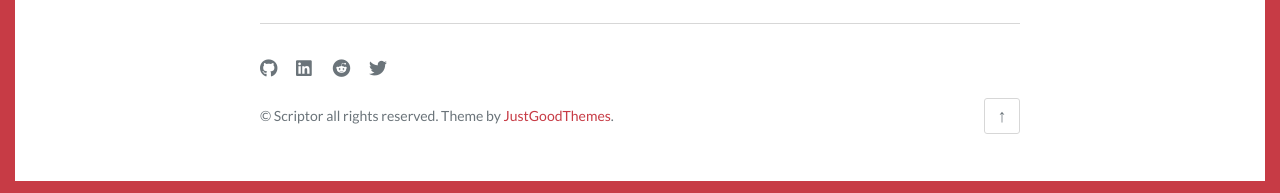
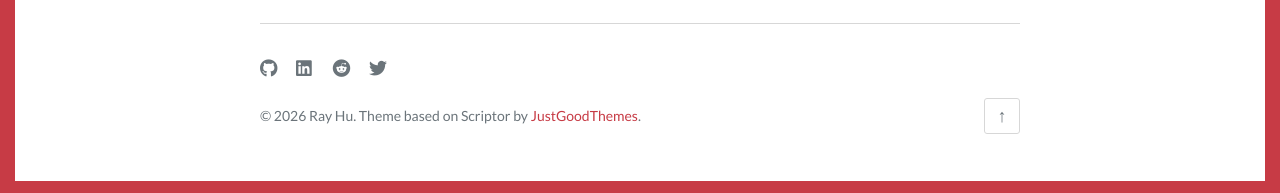
Before and after one commit to HuRuilizhen/HuRuilizhen.github.io, a Jekyll site: the page built from about.md, in a window 1280 px wide and 900 px high, scrolled down 1080 px. Shown: the part 704-897 px from the top of the window. Built offline with Jekyll 4.4.1, drawn with Linux system fonts in a browser that asks for light colours; some web fonts are replaced; comment, search, counter and statistics services are not loaded.

Commit message:
chore(config): update base info

```diff
--- a/_config.yml
+++ b/_config.yml
@@ -9,10 +9,11 @@
 lang: en-US
 
 # Site title
-title: "Ray's Site 🎒"
+title: "Ray Hu"
 
 # A description of the site for meta tag, search engine results.
-description: "Hey there! 👋 Welcome to Hu Ray's playground, where you can find blog posts about tech, life stories, and maybe some notes. Grab a cup of ☕️ and let's have some fun!"
+description: "A personal site for technical notes, projects, and selected writing by Ray Hu."
+
 
 # The subpath of your site, e.g. /blog, for generating urls.
 baseurl: ""
@@ -40,14 +41,14 @@
     url: /contact
 
 # The shortname for your Disqus site to enable comments.
-disqus: justgoodthemes
+disqus: huruilizhen-github-io
 
 # Colors
 accent_color: '#C73B45'
 
 # Site footer
 footer:
-  content: "&copy; Scriptor all rights reserved. Theme by [JustGoodThemes](https://www.justgoodthemes.com)."
+  content: "&copy; 2026 Ray Hu. Theme based on Scriptor by [JustGoodThemes](https://www.justgoodthemes.com)."
   has_social: true
 
 # Plugins
```
